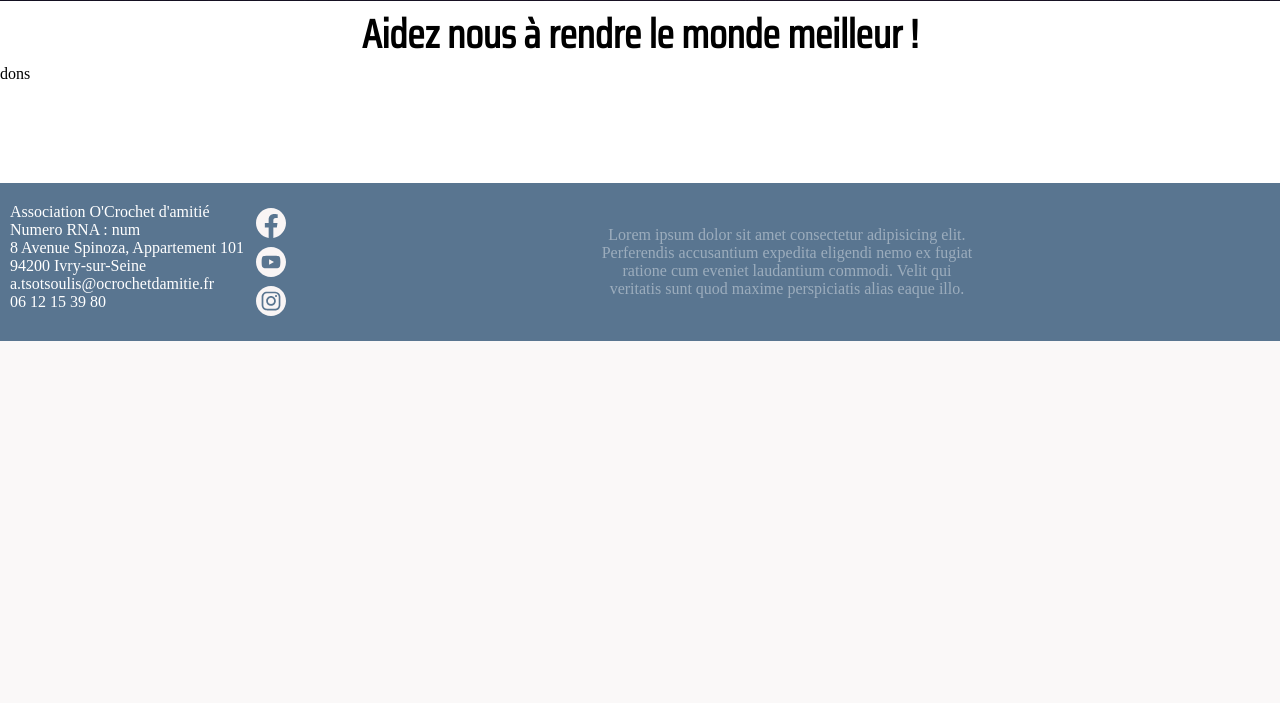
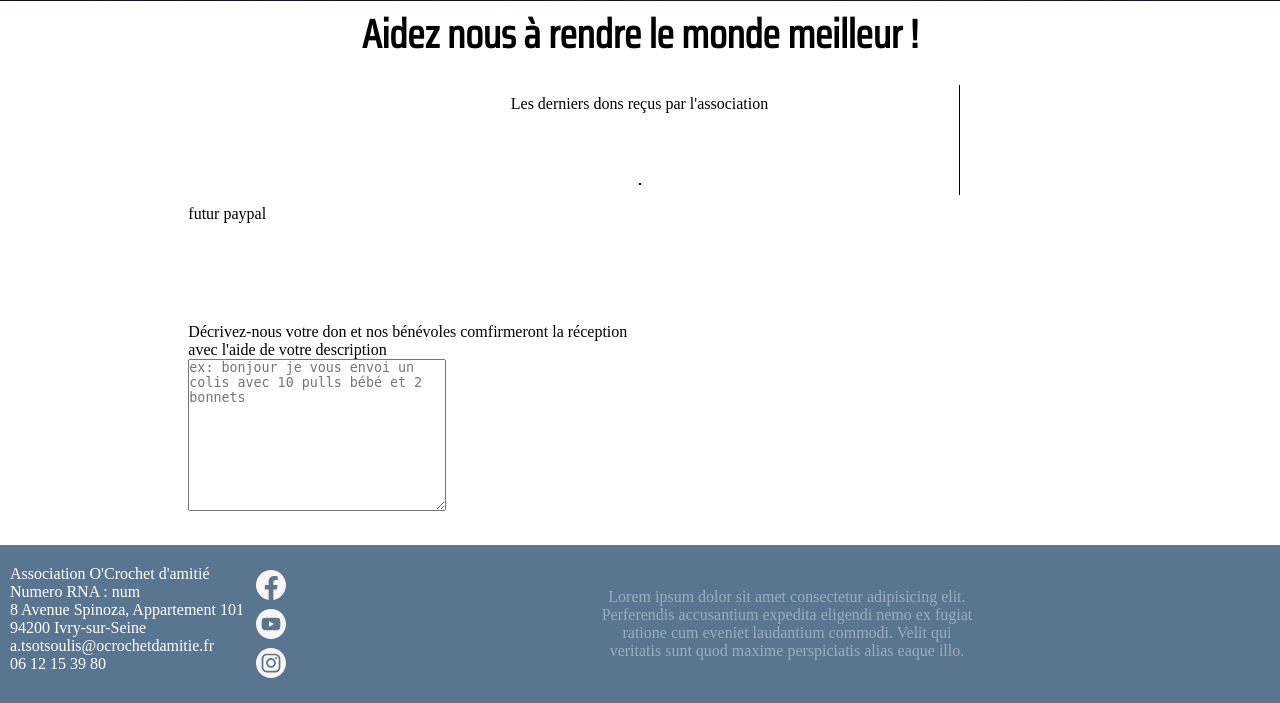
Before and after one commit to SorennCavalin/oCrochetDAmitie, a PHP site: page /oCrochetDAmitie/don/accueil in a window 1280 px wide; the page is wider, and only the part inside the window is pictured. Shown: the part 659-1362 px from the top of that part. Before the commit the page ends 1000 px from the top of that part, so only its background shows below. Run offline with PHP 8.4, Linux system fonts and the light colour scheme; data comes from the database, SQL or seed files in the repository.

Commit message:
28/02/2023

```diff
--- a/Assets/app.js
+++ b/Assets/app.js
@@ -119,6 +119,7 @@
         })
     });
 
+    console.log(4 >= 4 && ( 2 > 3 || (6%3 < 1))) ;
 
     // tout les éléments ayant l'attibut disabled sont inclickable
     $('*[disabled]').on("click", (e) => { e.preventDefault() });
--- /dev/null
+++ b/Assets/css/don.css
@@ -0,0 +1,46 @@
+.don-main{
+    display: flex;
+    /* flex-direction: column; */
+    flex-wrap: wrap;
+    padding-bottom: 20px;
+    justify-content: center;
+    min-height: 500px;
+}
+
+.don-main h1{
+    width: 100%;
+    height: 50px;
+}
+.gauche{
+    width: 50%;
+    padding: 10px;
+    border-right: 1px solid #000;
+    display: flex;
+    flex-direction: column;
+    justify-content: flex-start;
+    align-items: center;
+}
+.gauche h5 {
+    font-size: calc(var(--font-size) + .1rem);
+    margin: 5px 0;
+}
+.gauche p {
+    margin-top: 0;
+}
+.dons p {
+    margin-bottom: 5px;
+}
+.dons{
+    border: 1px solid #000;
+    margin-top: 50px;
+}
+.don{
+    border-top: 1px solid #000;
+    padding: 5px;
+    width: 400px;
+}
+
+.form-don{
+    width: 50%;
+    padding: 10px;
+}
--- /dev/null
+++ b/Assets/js/DonShow.js
@@ -0,0 +1,49 @@
+import { urls } from "./urls";
+
+window.addEventListener("load", () => {
+    class DonShow {
+        dons = $('.don')
+
+        getDons() {
+            return this.dons
+        }
+        setDons() {
+            this.dons = $(".don")
+        }
+
+        applyMargins() {
+            let dons = this.getDons()
+            let premierDon = $(dons[0]);
+            let secondDon = $(dons[1]);
+            console.log(premierDon)
+            premierDon.css("border-top", "none");
+            secondDon.css("border-top", "1px solid #000");
+        }
+
+        refreshLive() {
+            let dernierDon = $(this.getDons()[0])
+
+            $.post(urls.urlDernierDon,
+                {
+                    "dernierDon" : dernierDon.attr("id")
+                },
+                function (data, textStatus, jqXHR) {
+                    if (data) {
+                        data.foreach((index,don) => {
+                            $('.dons').prepend(don);
+                        });
+                    }
+                },
+                "text"
+            );
+        }
+
+        init() {
+            this.applyMargins()
+        }
+    }
+
+
+    let donShow = new DonShow();
+    donShow.init()
+})
--- a/Controllers/DonController.php
+++ b/Controllers/DonController.php
@@ -101,13 +101,25 @@
     }
 
     public function accueil(){
-        $dons = Bdd::selection(["table" => "don", "where" => "LIMIT 6"]);
 
-        $this->affichage("don/accueil.html.php", [
-            "dons" => $dons,
-            "css" => "don"
-        ]);
+        if ($_POST){
+            if ($form = Verificateur::verifyNewDonAbonne($_POST) === true){
+                return $this->redirection(lien("don","accueil"));
+            } else {
+                return $this->affichage("don/accueil.html.php", $form ?? []);
+            }
+        } else {
+            $dons = Bdd::selection(["table" => "don", "compare" => "type" , "where" => " = 'reception'", 'order' => "id DESC"]);
+
+            $this->affichage("don/accueil.html.php", [
+                "dons" => $dons,
+                "css" => "don",
+                "js" => "donShow"
+            ]);
+        }
     }
+
+
 
     public function supprimer($id) {
 
--- a/Controllers/ProjetController.php
+++ b/Controllers/ProjetController.php
@@ -159,7 +159,7 @@
 
      public function afficher(null|string $slug){
 
-          $projet = Bdd::selection(["table" => "projet", "compare" => "slug", "where" => " = '$slug'" ]);
+          $projet = Bdd::selection(["table" => "projet", "compare" => "slug", "where" => " = '$slug'" ])[0];
           return $this->affichage("projet/afficherProjet.html.php",[
                "projet" => $projet,
                "css" => "projet_accueil",
--- a/Controllers/VideoController.php
+++ b/Controllers/VideoController.php
@@ -133,7 +133,7 @@
     public function afficher(null|string $slug) {
         // la fonction selection renvoi un tableau
         $video = Bdd::selection(["table" => "video", "compare" => "slug", "where" => " = '$slug'"])[0];
-        \d_exit($video);
+        // \d_exit($video);
         return $this->affichage("video/afficherVideo.html.php",[
              "video" => $video,
              "css" => "video",
--- a/Modeles/Entities/Don.php
+++ b/Modeles/Entities/Don.php
@@ -12,7 +12,8 @@
     private string|int $donataire ;
     private string $date ;
     private bool $reception;
-    private int $concours_id;
+    private string|null $description;
+    private int|null $concours_id;
 
     /**
      * Retourne organisme ou donataire basé sur type
@@ -134,10 +135,10 @@
     }
 
     public function getUser(){
-        if (is_int($donataire)){
+        if (is_numeric($this->donataire)){
             return Bdd::getEntiteRelie("don","user",$this->donataire);
         }
-        return [];
+        return false;
     }
 
     public function getTaille(){
@@ -187,4 +188,24 @@
 
         return $this;
     }
+
+    /**
+     * Get the value of description
+     */
+    public function getDescription()
+    {
+        return $this->description;
+    }
+
+    /**
+     * Set the value of description
+     *
+     * @return  self
+     */
+    public function setDescription($description)
+    {
+        $this->description = $description;
+
+        return $this;
+    }
 }
--- a/Templates/vues/don/accueil.html.php
+++ b/Templates/vues/don/accueil.html.php
@@ -1,22 +1,73 @@
 <div class="banner">
     <img src="<?= imgLink("dons.png") ?>" alt="" class="banner-img">
 </div>
+<!-- <script src="https://www.paypalobjects.com/api/checkout.js"></script> -->
 
 <div class="don-main">
     <h1> Aidez nous à rendre le monde meilleur ! </h1>
-    <div class="flex">
-        <div class="gauche">
-            dons
+
+    <div class="gauche">
+        <p class="center-text">
+            Les derniers dons reçus par l'association
+        </p>
+        <div class="dons">
+            <?php foreach ($dons as $don) : ?>
+                <div class="don">
+                    <h5>
+                        don de <?= is_numeric($don->getDonataire()) ? $don->getUser()->getPrenom() . " " . $don->getUser()->getNom() : $don->getDonataire()  ?>
+                    </h5>
+                    <p>
+                        <?= $don->getTaille() > 1 ? "Un total de " . $don->getTaille() . " objets donnés!" : "1 objet donné " ?>
+                    </p>
+                    <p>Merci infiniment </p>
+                </div>
+            <?php endforeach ?>
         </div>
-        <div class="droite">
-            <form action=""></form>
+    </div>
+    <div class="droite">
+         <div class="form-don">
+            <div class="paiement">
+                <div id='test-paypal'> futur paypal</div>
+            </div>
+            <form action="<?= lien("don","ajouterAbonne") ?>" method="post">
+                <label for="description">Décrivez-nous votre don et nos bénévoles comfirmeront la réception avec l'aide de votre description</label>
+                <textarea name="description" id="description" cols="30" rows="10" placeholder='ex: bonjour je vous envoi un colis avec 10 pulls bébé et 2 bonnets'></textarea>
+            </form>
         </div>
     </div>
 
 
-
-
-    <p>
-
-    </p>
+<!--
+    <script>
+        paypal.Button.render({
+      env: 'sandbox', // Ou 'production',
+      commit: true, // Affiche le bouton  "Payer maintenant"
+      style: {
+        color: 'gold', // ou 'blue', 'silver', 'black'
+        size: 'responsive' // ou 'small', 'medium', 'large'
+        // Autres options de style disponibles ici : https://developer.paypal.com/docs/integration/direct/express-checkout/integration-jsv4/customize-button/
+      },
+      payment: function(data, actions) {
+        /*
+         * Création du paiement
+         */
+        console.log('paiement créé');
+      },
+      onAuthorize: function(data, actions) {
+        /*
+         * Exécution du paiement
+         */
+      },
+      onCancel: function(data, actions) {
+        /*
+         * L'acheteur a annulé le paiement
+         */
+      },
+      onError: function(err) {
+        /*
+         * Une erreur est survenue durant le paiement
+         */
+      }
+    }, '#test-paypal');
+    </script> -->
 </div>
--- a/Templates/vues/video/afficherVideo.html.php
+++ b/Templates/vues/video/afficherVideo.html.php
@@ -17,4 +17,10 @@
         <a href="<?= lien("video","tout") ?>" class="button">Voir toutes les vidéos</a>
     </div>
 
+    <script>
+        window.addEventListener("load" , () => {
+            $("#highlight .iframe").css("height",($("#highlight").css("height").split("px")[0] - $("#highlight h4").css("height").split("px")[0]) + "px");
+
+        })
+    </script>
 </div>
```
Also changed, not shown: Assets/js/VideoStand.js (+33 -3 lines), Services/Verificateur.php (+53 -7 lines).
